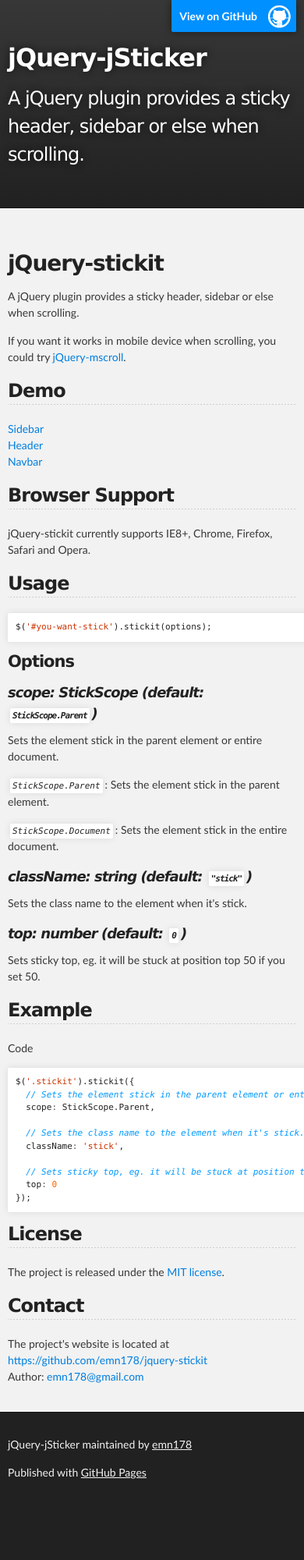
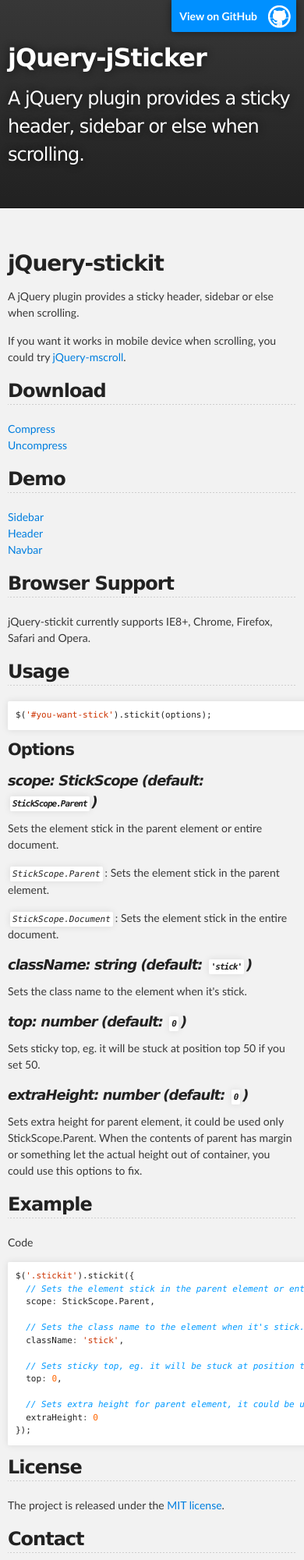
Before and after one commit to emn178/jquery-stickit, a plain HTML site: page index.html in a window 390 px wide. Shown: the top 2000 px of the page at 78% size. Before the commit the page ends 1933 px from the top, so only its background shows below. Drawn offline with Linux system fonts and the light colour scheme.

```diff
--- a/index.html
+++ b/index.html
@@ -39,6 +39,11 @@
 <p>If you want it works in mobile device when scrolling, you could try <a href="https://github.com/emn178/jquery-mscroll">jQuery-mscroll</a>.</p>
 
 <h2>
+<a name="download" class="anchor" href="#download"><span class="octicon octicon-link"></span></a>Download</h2>
+
+<p><a href="https://raw.github.com/emn178/jquery-stickit/master/build/jquery.stickit.min.js">Compress</a><br><a href="https://raw.github.com/emn178/jquery-stickit/master/src/jquery.stickit.js">Uncompress</a></p>
+
+<h2>
 <a name="demo" class="anchor" href="#demo"><span class="octicon octicon-link"></span></a>Demo</h2>
 
 <p><a href="http://emn178.github.io/jquery-stickit/samples/sidebar/">Sidebar</a><br><a href="http://emn178.github.io/jquery-stickit/samples/header/">Header</a><br><a href="http://emn178.github.io/jquery-stickit/samples/navbar/">Navbar</a></p>
@@ -68,7 +73,7 @@
 <p><em><code>StickScope.Document</code></em>: Sets the element stick in the entire document.</p>
 
 <h4>
-<a name="classname-string-default-stick" class="anchor" href="#classname-string-default-stick"><span class="octicon octicon-link"></span></a><em>className: string (default: <code>"stick"</code>)</em>
+<a name="classname-string-default-stick" class="anchor" href="#classname-string-default-stick"><span class="octicon octicon-link"></span></a><em>className: string (default: <code>'stick'</code>)</em>
 </h4>
 
 <p>Sets the class name to the element when it's stick.</p>
@@ -78,6 +83,12 @@
 </h4>
 
 <p>Sets sticky top, eg. it will be stuck at position top 50 if you set 50.</p>
+
+<h4>
+<a name="extraheight-number-default-0" class="anchor" href="#extraheight-number-default-0"><span class="octicon octicon-link"></span></a><em>extraHeight: number (default: <code>0</code>)</em>
+</h4>
+
+<p>Sets extra height for parent element, it could be used only StickScope.Parent. When the contents of parent has margin or something let the actual height out of container, you could use this options to fix.</p>
 
 <h2>
 <a name="example" class="anchor" href="#example"><span class="octicon octicon-link"></span></a>Example</h2>
@@ -92,7 +103,10 @@
   <span class="nx">className</span><span class="o">:</span> <span class="s1">'stick'</span><span class="p">,</span>
 
   <span class="c1">// Sets sticky top, eg. it will be stuck at position top 50 if you set 50.</span>
-  <span class="nx">top</span><span class="o">:</span> <span class="mi">0</span>
+  <span class="nx">top</span><span class="o">:</span> <span class="mi">0</span><span class="p">,</span>
+
+  <span class="c1">// Sets extra height for parent element, it could be used only StickScope.Parent. When the contents of parent has margin or something let the actual height out of container, you could use this options to fix.</span>
+  <span class="nx">extraHeight</span><span class="o">:</span> <span class="mi">0</span>
 <span class="p">});</span>
 </pre></div>
 
```
Also changed, not shown: params.json (+1 -1 lines).
